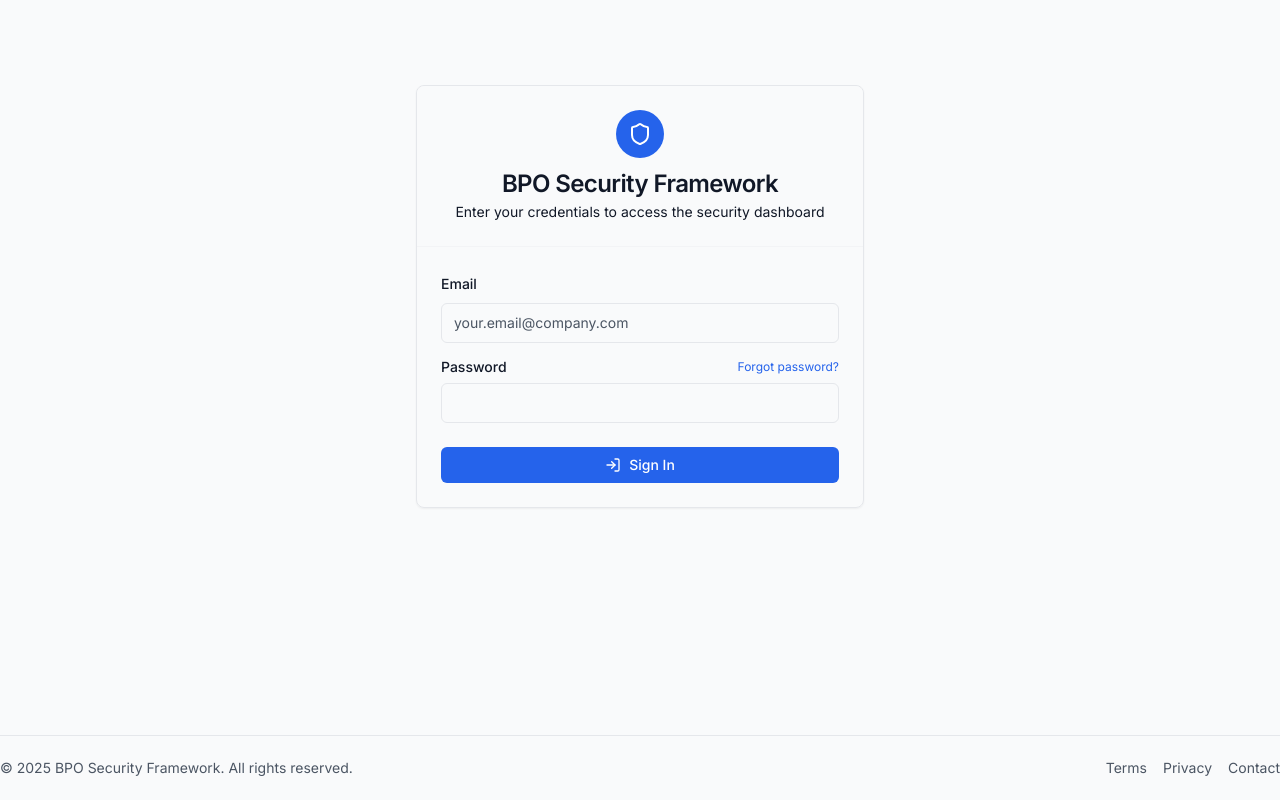
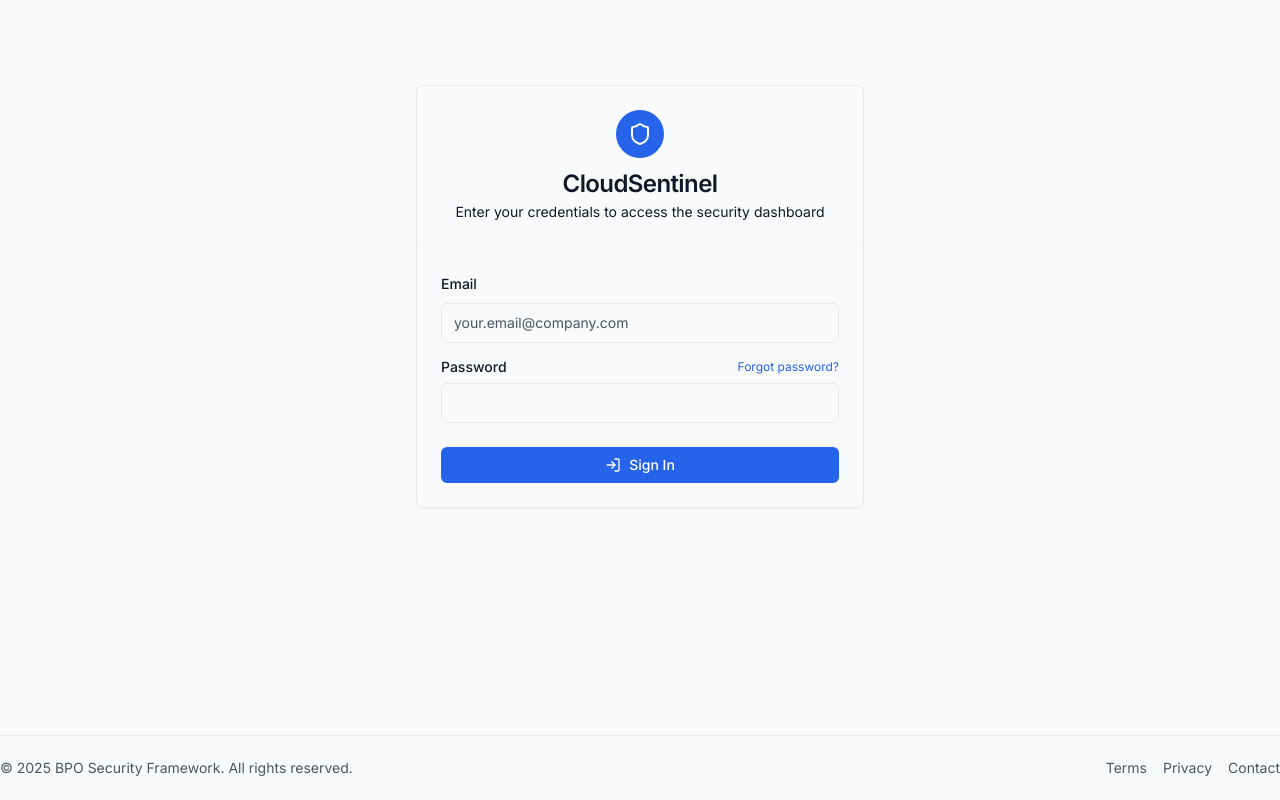
Before and after one commit to Benz1925/bpo-security-framework, a Next.js app: page / in a window 1280 px wide. Built offline with nearby package versions, Linux system fonts and the light colour scheme; no server answers.

Commit message:
Update login form title to CloudSentinel

```diff
--- a/src/components/auth/LoginForm.jsx
+++ b/src/components/auth/LoginForm.jsx
@@ -276,7 +276,7 @@ const LoginForm = () => {
         <div className="mx-auto p-2 bg-blue-600 rounded-full w-12 h-12 flex items-center justify-center mb-2">
           <Shield className="h-6 w-6 text-white" />
         </div>
-        <CardTitle className="text-2xl font-bold">BPO Security Framework</CardTitle>
+        <CardTitle className="text-2xl font-bold">CloudSentinel</CardTitle>
         <CardDescription>
           {showMfa ? 'Complete two-factor authentication' : 'Enter your credentials to access the security dashboard'}
         </CardDescription>
```
